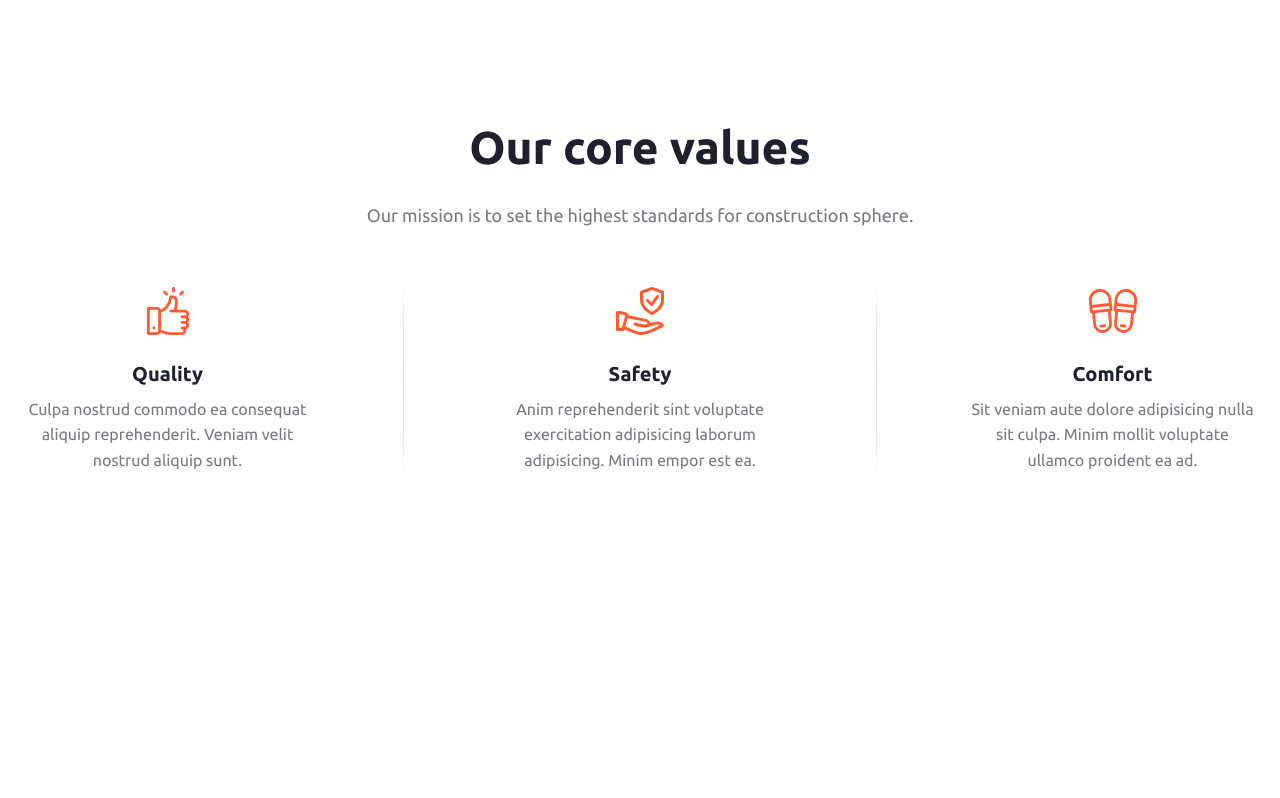
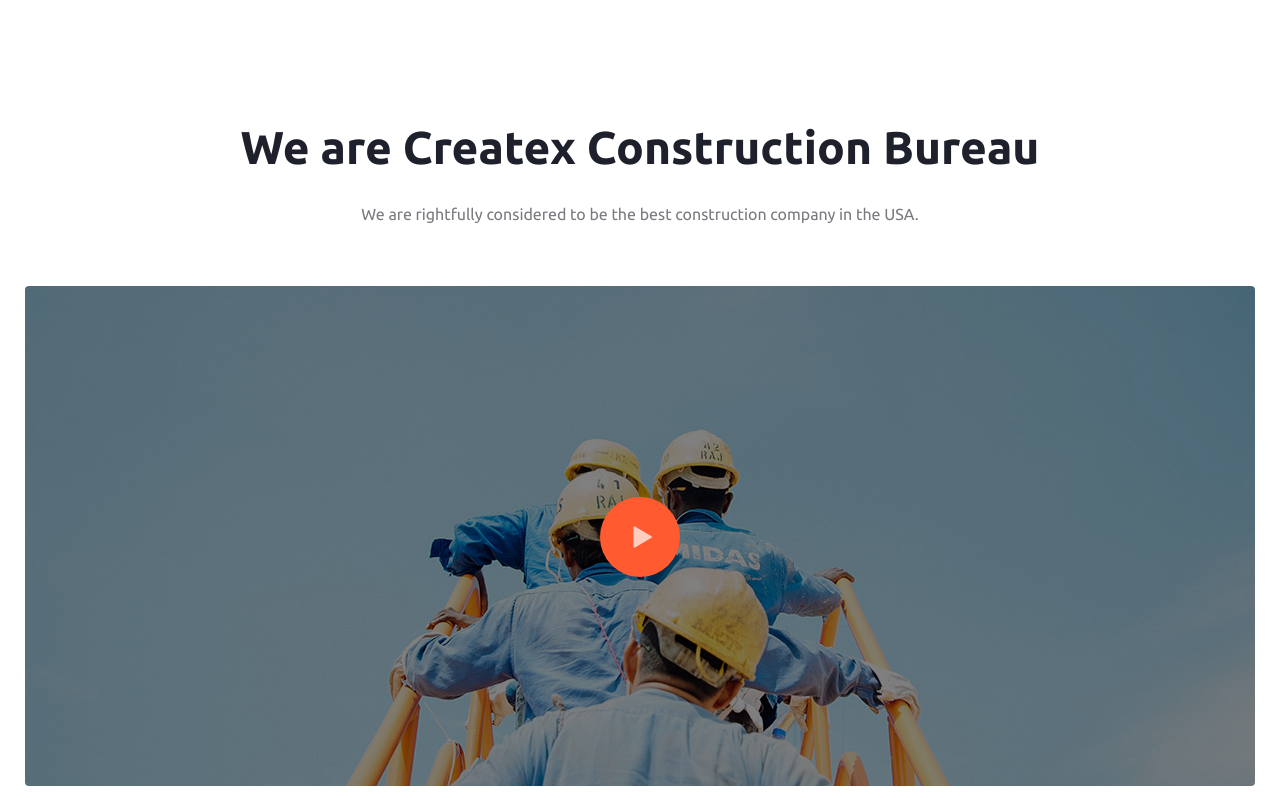
Before and after one commit to AziAlex/createx, a Next.js app: page / in a window 1280 px wide. Shown: the part 802-1600 px from the top of the page. Before the commit the page ends 1276 px from the top, so only its background shows below. Built offline with nearby package versions, Linux system fonts and the light colour scheme.

Commit message:
fix merge conflict

```diff
--- a/src/page/main-page/index.tsx
+++ b/src/page/main-page/index.tsx
@@ -1,11 +1,13 @@
 import Header from '@/widgets/header'
 import MainSlider from '@/feature/main-slider'
 import OurValues from './ui/ourValues'
+import VideoBlock from '@/page/main-page/ui/video-block'
 
 const ManiPage = () => (
   <>
     <Header />
     <MainSlider />
+    <VideoBlock />
     <OurValues />
   </>
 )
```
